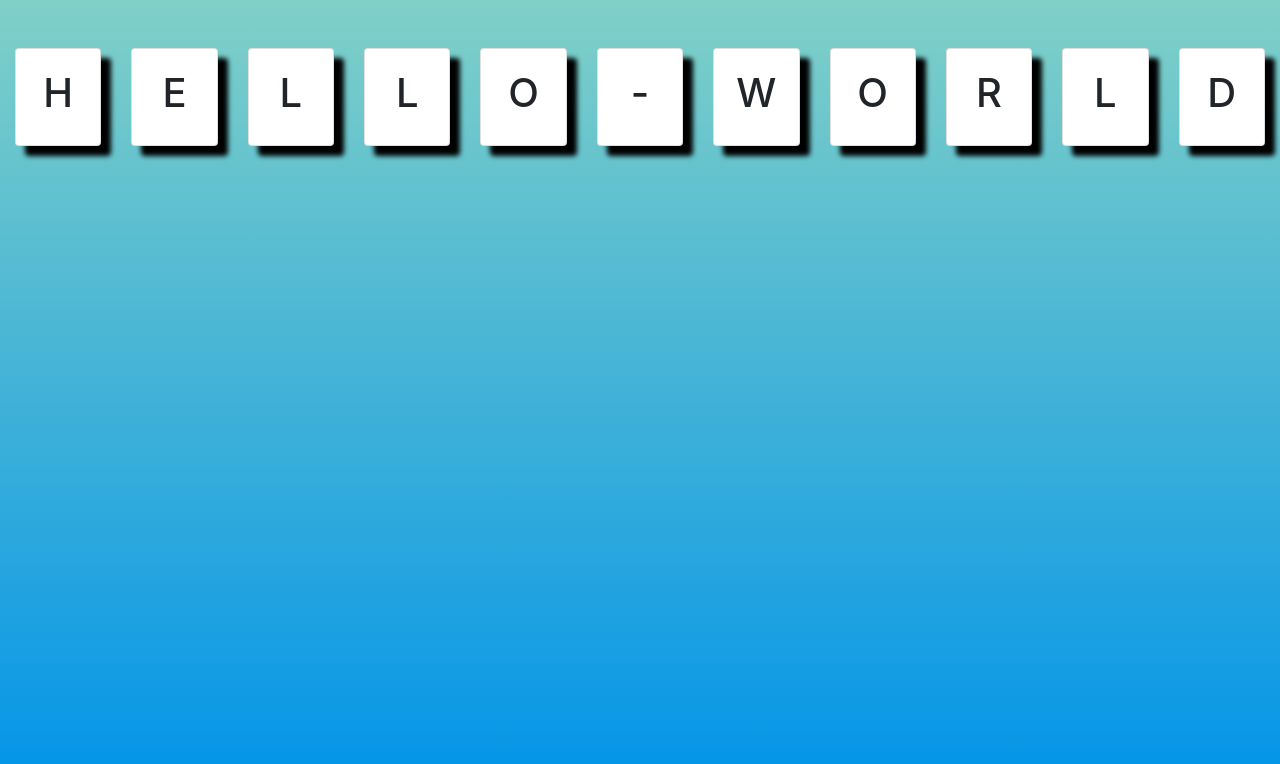
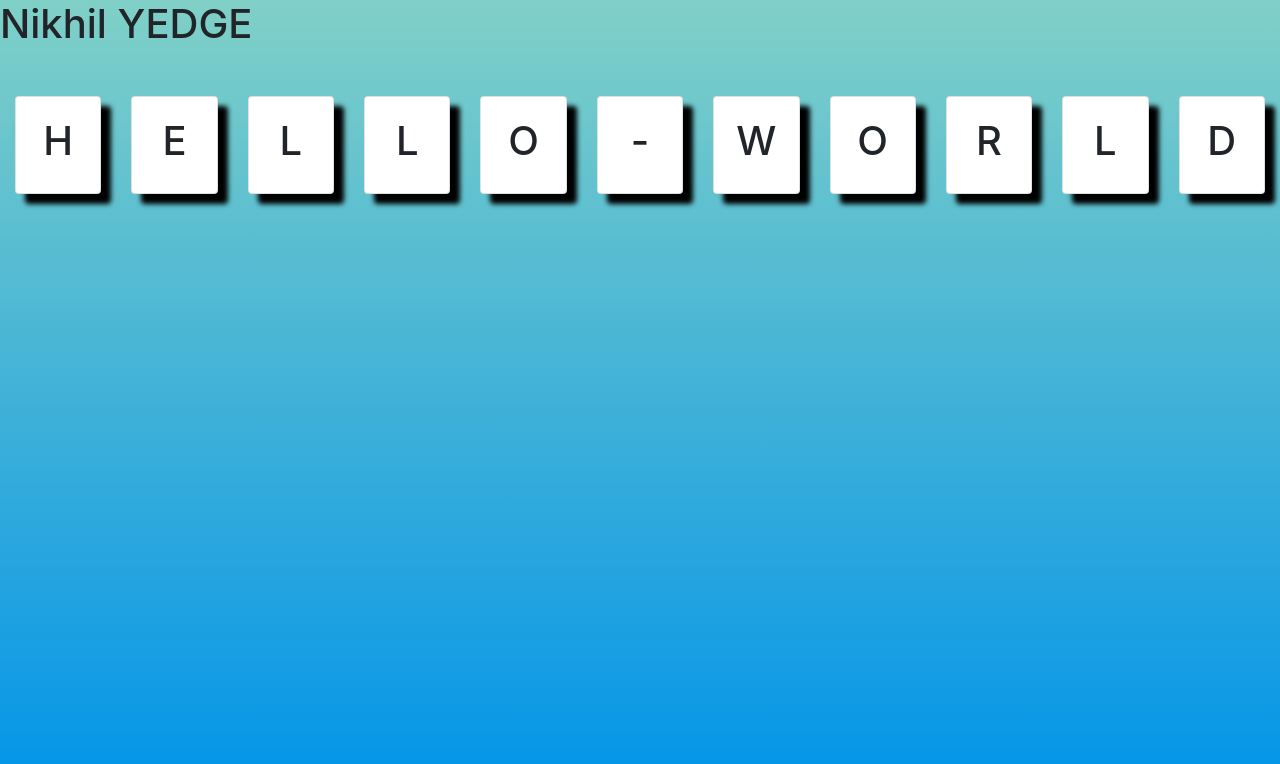
Before and after one commit to dpkjha08/nikhil, a plain HTML site: page helloworld.html in a window 1280 px wide. Drawn offline with nearby package versions, Linux system fonts and the light colour scheme.

Commit message:
wiefbfeibu

```diff
--- a/helloworld.html
+++ b/helloworld.html
@@ -30,6 +30,9 @@
     <title>Document</title>
 </head>
 <body>
+    <h1>
+        Nikhil YEDGE
+    </h1>
     <div class="container-fluid mb-5">
         <div class="row mt-5">
             <!-- ########### -->
```
